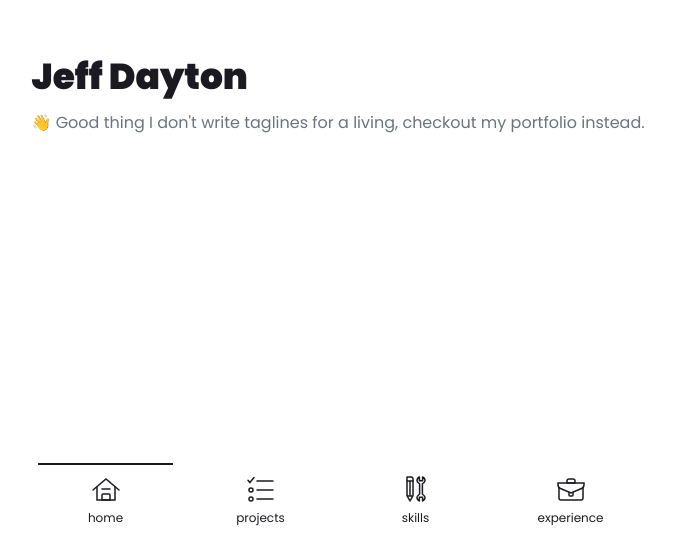
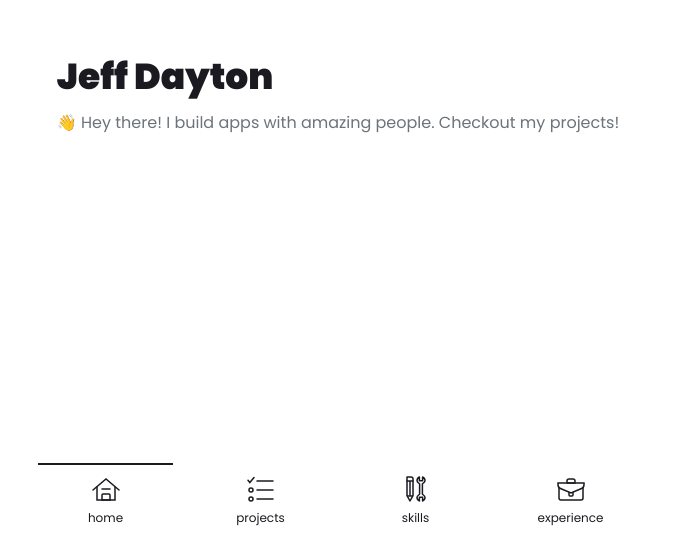
Before and after one commit to d8en/jd-portfolio, a React (Vite) app: page / in a window 1280 px wide. Shown: the part 261-800 px from the top of the page, without its empty margins (302-977 px from the left). Built offline with nearby package versions, Linux system fonts and the light colour scheme.

Commit message:
skills page

```diff
--- a/index.html
+++ b/index.html
@@ -10,20 +10,20 @@
   <!-- Primary Meta Tags -->
   <title>Jeff Dayton - Software Engineer</title>
   <meta name="title" content="Jeff Dayton - Software Engineer">
-  <meta name="description" content="Building stuff with other humans.">
+  <meta name="description" content="👋 Hey there! I build apps with amazing people. Checkout my projects!">
   <!-- Primary Meta Tags -->
 
   <!-- Open Graph / Facebook -->
   <meta property="og:type" content="website">
   <meta id="ogTitle" property="og:title" content="Jeff Dayton - Software Engineer">
-  <meta id="ogDescription" property="og:description" content="Building stuff with other humans.">
+  <meta id="ogDescription" property="og:description" content="👋 Hey there! I build apps with amazing people. Checkout my projects!">
   <meta id="ogImage" property="og:image" content="/preview.webp">
   <!-- Open Graph / Facebook -->
 
   <!-- Twitter -->
   <meta property="twitter:card" content="summary_large_image">
   <meta property="twitter:title" content="Jeff Dayton - Software Engineer">
-  <meta property="twitter:description" content="Building stuff with other humans.">
+  <meta property="twitter:description" content="👋 Hey there! I build apps with amazing people. Checkout my projects!">
   <meta property="twitter:image" content="/preview.webp">
   <!-- Twitter -->
 
@@ -60,7 +60,7 @@
       }
     </style>
     <h1>Jeff Dayton - Software Engineer</h1>
-    <h2>Building stuff with other humans.</h2>
+    <h2>👋 Hey there! I build apps with amazing people. Checkout my projects!</h2>
 
     <div style="margin-top: 40px;">
       <h2><span style="color: #DC2A5C">Javascript appears to be disabled</span>, please enable javascript to check out
--- a/src/views/jdHomeView/jdHomeView.tsx
+++ b/src/views/jdHomeView/jdHomeView.tsx
@@ -8,7 +8,7 @@ export function JdHomeView(): React.JSX.Element {
             {/* H1 */}
             <div className={styles.homeContainer}>
                 <h1>Jeff Dayton</h1>
-                <p>👋 Good thing I don't write taglines for a living, checkout my portfolio instead.</p>
+                <p>👋 Hey there! I build apps with amazing people. Checkout my projects!</p>
             </div>
 
         </JdViewWrapper>
--- a/src/views/jdSkillsView/jdSkillsView.tsx
+++ b/src/views/jdSkillsView/jdSkillsView.tsx
@@ -42,11 +42,31 @@ export function JdSkillsView(): React.JSX.Element {
                 {/* MOBX */}
                 <JdXpItem
                     title="MobX"
-                    imgSrcSet="https://firebasestorage.googleapis.com/v0/b/jd-portfolio-334c7.appspot.com/o/mobx.webp?alt=media&token=8ff6afbf-f4d9-408c-bd5b-e100dd9dce7b"
+                    imgSrcSet="https://firebasestorage.googleapis.com/v0/b/jd-portfolio-334c7.appspot.com/o/mobx.webp?alt=media&token=b5bb32ef-76f4-48d6-b9a6-6ddd4a6a105b"
                     xp="4 years"
                     fillAmt={1}
                 >
                     <p>By far my favorite state management library, I have 4 years of experience using it with the React lite bindings. The simplicity and familiar architecture makes this my go to for all projects.</p>
+                </JdXpItem>
+
+                {/* SASS */}
+                <JdXpItem
+                    title="Sass (CSS)"
+                    icon={<SassIcon />}
+                    xp="4 years"
+                    fillAmt={1}
+                >
+                    <p>I'm pleasantly surprised by the evolution of CSS. Although compatibility across browsers is a pain, recent features (gap, grid, aspect-ratio, etc.) have made this a less painful language to use. Sass is an incredibly useful pre-processing language that I use in all projects.</p>
+                </JdXpItem>
+
+                {/* FIGMA */}
+                <JdXpItem
+                    title="Figma / Product Design"
+                    icon={<FigmaIcon />}
+                    xp="7 years"
+                    fillAmt={1}
+                >
+                    <p>It's fascinating to hear which applications each product designer has used. My progression goes like this: Inkscape, Illustrator, XD, Sketch, then Figma. Product design was something I discovered a passion for early on in my career as a product analyst and it's still something I love to this day.</p>
                 </JdXpItem>
 
                 {/* REANIMATED */}
@@ -57,16 +77,6 @@ export function JdSkillsView(): React.JSX.Element {
                     fillAmt={.75}
                 >
                     <p>An exceptional and powerful library that allowed me to do complex and performant native animations in my React Native projects (responsive pan responders, donut loaders, etc.).</p>
-                </JdXpItem>
-
-                {/* SASS */}
-                <JdXpItem
-                    title="Sass (CSS)"
-                    icon={<SassIcon />}
-                    xp="4 years"
-                    fillAmt={1}
-                >
-                    <p>I'm pleasantly surprised by the evolution of CSS. Although compatibility across browsers is a pain, recent features (gap, grid, aspect-ratio, etc.) have made this a less painful language to use. Sass is an incredibly useful pre-processing language that I use in all projects.</p>
                 </JdXpItem>
 
                 {/* REDUX */}
@@ -92,7 +102,7 @@ export function JdSkillsView(): React.JSX.Element {
                 {/* C# */}
                 <JdXpItem
                     title="C#"
-                    imgSrcSet="https://firebasestorage.googleapis.com/v0/b/jd-portfolio-334c7.appspot.com/o/c%23.webp?alt=media&token=91f7229e-f523-485f-afa8-72471a935628"
+                    imgSrcSet="https://firebasestorage.googleapis.com/v0/b/jd-portfolio-334c7.appspot.com/o/c%23.webp?alt=media&token=55fa7bf3-979a-42c3-a7d4-7185365577e4"
                     xp="1 year"
                     fillAmt={.1}
                 >
@@ -112,21 +122,11 @@ export function JdSkillsView(): React.JSX.Element {
                 {/* SQL */}
                 <JdXpItem
                     title="SQL"
-                    imgSrcSet="https://firebasestorage.googleapis.com/v0/b/jd-portfolio-334c7.appspot.com/o/sql.webp?alt=media&token=b6772dd0-0e41-4a13-b64e-e28cac6fb7e2"
+                    imgSrcSet="https://firebasestorage.googleapis.com/v0/b/jd-portfolio-334c7.appspot.com/o/sql.webp?alt=media&token=dbf2c16c-d771-404b-8a4e-71d2fa7f06a7"
                     xp="2 years"
                     fillAmt={.25}
                 >
                     <p>In addition to experimenting with NoSQL dbs, I've also used MySQL to support one of my published apps as well as during my time as a product analyst.</p>
-                </JdXpItem>
-
-                {/* FIGMA */}
-                <JdXpItem
-                    title="Figma / Product Design"
-                    icon={<FigmaIcon />}
-                    xp="7 years"
-                    fillAmt={1}
-                >
-                    <p>It's fascinating to hear which applications each product designer has used. My progression goes like this: Inkscape, Illustrator, XD, Sketch, then Figma. Product design was something I discovered a passion for early on in my career as a product analyst and it's still something I love to this day.</p>
                 </JdXpItem>
 
                 {/* AFTER EFFECTS */}
```
